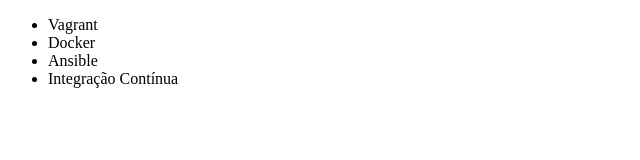
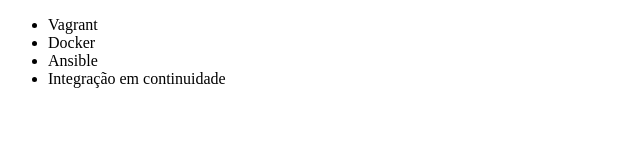
Before and after one commit to geraldosantosbols/snow, a plain HTML site: page index.html in a window 1280 px wide. Shown: the full height of the page, 0-640 px from the left. Drawn offline with Linux system fonts and the light colour scheme.

```diff
--- a/index.html
+++ b/index.html
@@ -9,7 +9,7 @@
         <li>Vagrant</li>
         <li>Docker</li>
         <li>Ansible</li>
-        <li>Integração Contínua</li>
+        <li>Integração em continuidade</li>
     </ul>
 </body>
 </html>
```
Also changed, not shown: 1 other file.
